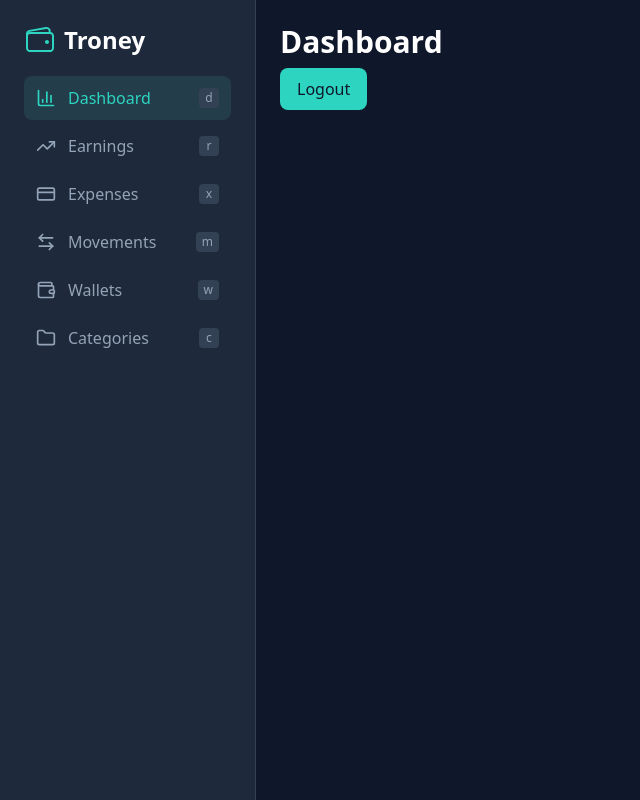
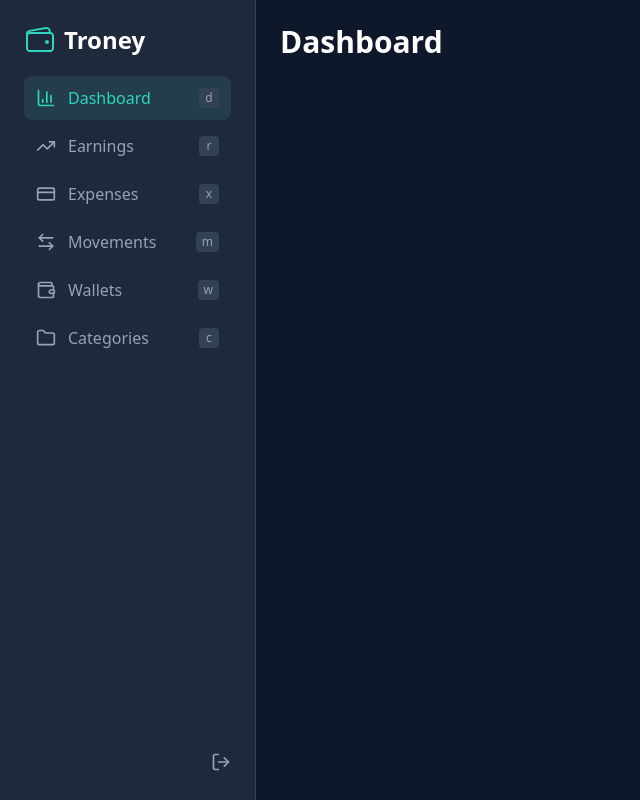
Before and after one commit to brunobragaw8t/troney-next, a Next.js app: page /dashboard in a window 1280 px wide. Shown: the whole page, without its empty margins (0-640 px from the left). Built offline with nearby package versions, Linux system fonts and the light colour scheme; no server answers.

Commit message:
feat(dashboard): add user name and logout to sidebar

```diff
--- a/src/app/(dasboard)/dashboard/page.tsx
+++ b/src/app/(dasboard)/dashboard/page.tsx
@@ -1,30 +1,7 @@
-"use client";
-
-import { Button } from "@/components/ui/button/button";
-import { useTRPC } from "@/trpc/client";
-import { useMutation } from "@tanstack/react-query";
-import { useRouter } from "next/navigation";
-
 export default function Dashboard() {
-  const router = useRouter();
-  const trpc = useTRPC();
-  const logoutMutation = useMutation(
-    trpc.auth.logout.mutationOptions({
-      onSuccess: () => {
-        router.push("/auth");
-      },
-    }),
-  );
-
-  function handleLogout() {
-    logoutMutation.mutate();
-  }
-
   return (
     <div>
       <h1 className="mb-2 text-3xl font-bold text-white">Dashboard</h1>
-
-      <Button type="button" label="Logout" onClick={handleLogout} />
     </div>
   );
 }
--- /dev/null
+++ b/src/app/(dasboard)/layout-menu.tsx
@@ -0,0 +1,82 @@
+"use client";
+
+import Link from "next/link";
+import {
+  BarChart3,
+  CreditCard,
+  TrendingUp,
+  ArrowLeftRight,
+  Wallet,
+  Folder,
+} from "lucide-react";
+import { usePathname } from "next/navigation";
+
+export function LayoutMenu() {
+  const pathname = usePathname();
+
+  const navItems = [
+    {
+      href: "/dashboard",
+      icon: BarChart3,
+      label: "Dashboard",
+      keymap: "d",
+    },
+    {
+      href: "/earnings",
+      icon: TrendingUp,
+      label: "Earnings",
+      keymap: "r",
+    },
+    {
+      href: "/expenses",
+      icon: CreditCard,
+      label: "Expenses",
+      keymap: "x",
+    },
+    {
+      href: "/movements",
+      icon: ArrowLeftRight,
+      label: "Movements",
+      keymap: "m",
+    },
+    {
+      href: "/wallets",
+      icon: Wallet,
+      label: "Wallets",
+      keymap: "w",
+    },
+    {
+      href: "/categories",
+      icon: Folder,
+      label: "Categories",
+      keymap: "c",
+    },
+  ];
+
+  return (
+    <nav>
+      <ul className="space-y-1">
+        {navItems.map((item) => (
+          <li key={item.href}>
+            <Link
+              href={item.href}
+              className={`group flex items-center gap-3 rounded-lg px-3 py-2.5 text-secondary-4 hover:text-primary-1 ${
+                pathname.startsWith(item.href)
+                  ? "bg-primary-2 bg-opacity-10 !text-primary-1"
+                  : ""
+              }`}
+            >
+              <item.icon size={20} />
+
+              <span>{item.label}</span>
+
+              <span className="ml-auto min-w-5 rounded bg-secondary-3 px-1.5 py-0.5 text-center text-xs text-secondary-4 group-hover:text-primary-1">
+                {item.keymap}
+              </span>
+            </Link>
+          </li>
+        ))}
+      </ul>
+    </nav>
+  );
+}
--- /dev/null
+++ b/src/app/(dasboard)/layout-user.tsx
@@ -0,0 +1,40 @@
+"use client";
+
+import { useUser } from "@/hooks/useUser";
+import { useTRPC } from "@/trpc/client";
+import { useMutation } from "@tanstack/react-query";
+import { LogOut } from "lucide-react";
+import { useRouter } from "next/navigation";
+
+export function LayoutUser() {
+  const router = useRouter();
+  const trpc = useTRPC();
+
+  const user = useUser();
+  const userName = user.data ? user.data.name.split(" ")[0] : null;
+
+  const logoutMutation = useMutation(
+    trpc.auth.logout.mutationOptions({
+      onSuccess: () => {
+        router.push("/auth");
+      },
+    }),
+  );
+
+  function handleLogout() {
+    logoutMutation.mutate();
+  }
+
+  return (
+    <div className="mt-auto flex items-center justify-end text-secondary-4">
+      {userName && <span className="mr-auto">{userName}</span>}
+
+      <button
+        className={`hover:text-red-500 ${logoutMutation.isPending ? "cursor-wait opacity-50" : ""}`}
+        onClick={handleLogout}
+      >
+        <LogOut size={20} className="my-1" />
+      </button>
+    </div>
+  );
+}
--- a/src/app/(dasboard)/layout.tsx
+++ b/src/app/(dasboard)/layout.tsx
@@ -1,92 +1,18 @@
-"use client";
+import { Logo } from "@/components/brand/logo";
+import { LayoutMenu } from "./layout-menu";
+import { LayoutUser } from "./layout-user";
 
-import { Logo } from "@/components/brand/logo";
-import Link from "next/link";
-import { usePathname } from "next/navigation";
-import {
-  BarChart3,
-  CreditCard,
-  TrendingUp,
-  ArrowLeftRight,
-  Wallet,
-  Folder,
-} from "lucide-react";
-
-export default function DashboardLayout({
+export default async function DashboardLayout({
   children,
 }: {
   children: React.ReactNode;
 }) {
-  const pathname = usePathname();
-
-  const navItems = [
-    {
-      href: "/dashboard",
-      icon: BarChart3,
-      label: "Dashboard",
-      keymap: "d",
-    },
-    {
-      href: "/earnings",
-      icon: TrendingUp,
-      label: "Earnings",
-      keymap: "r",
-    },
-    {
-      href: "/expenses",
-      icon: CreditCard,
-      label: "Expenses",
-      keymap: "x",
-    },
-    {
-      href: "/movements",
-      icon: ArrowLeftRight,
-      label: "Movements",
-      keymap: "m",
-    },
-    {
-      href: "/wallets",
-      icon: Wallet,
-      label: "Wallets",
-      keymap: "w",
-    },
-    {
-      href: "/categories",
-      icon: Folder,
-      label: "Categories",
-      keymap: "c",
-    },
-  ];
-
   return (
     <div className="flex min-h-screen">
       <aside className="flex w-64 flex-col gap-5 border-r border-secondary-3 bg-secondary-2 p-6">
         <Logo />
-
-        <nav>
-          <ul className="space-y-1">
-            {navItems.map((item) => (
-              <li key={item.href}>
-                <Link
-                  href={item.href}
-                  className={`group flex items-center gap-3 rounded-lg px-3 py-2.5 text-secondary-4 hover:text-primary-1 ${
-                    pathname.startsWith(item.href)
-                      ? "bg-primary-2 bg-opacity-10 !text-primary-1"
-                      : ""
-                  }`}
-                >
-                  <item.icon size={20} />
-
-                  <span>{item.label}</span>
-
-                  <span className="ml-auto min-w-5 rounded bg-secondary-3 px-1.5 py-0.5 text-center text-xs text-secondary-4 group-hover:text-primary-1">
-                    {item.keymap}
-                  </span>
-                </Link>
-              </li>
-            ))}
-          </ul>
-        </nav>
+        <LayoutMenu />
+        <LayoutUser />
       </aside>
 
       <main className="p-6">{children}</main>
--- /dev/null
+++ b/src/hooks/useUser.ts
@@ -0,0 +1,8 @@
+import { useTRPC } from "@/trpc/client";
+import { useQuery } from "@tanstack/react-query";
+
+export const useUser = () => {
+  const trpc = useTRPC();
+
+  return useQuery(trpc.users.getCurrentUserData.queryOptions());
+};
--- a/src/modules/auth/server/sessions.ts
+++ b/src/modules/auth/server/sessions.ts
@@ -38,7 +38,6 @@ export async function getSession() {
   const { success, data } = sessionDataSchema.safeParse(res);
 
   if (!success) {
-    console.log("Invalid session data");
     await unsetSessionCookie();
     await deleteSession(token);
     return null;
@@ -71,8 +70,6 @@ export async function getSessionCookie() {
   const cookieStore = await cookies();
   const token = cookieStore.get(SESSION_COOKIE_NAME)?.value;
 
-  console.log("token:", token);
-
   if (!token) {
     return null;
   }
@@ -83,5 +80,4 @@ export async function getSessionCookie() {
 export async function unsetSessionCookie(): Promise<void> {
   const cookieStore = await cookies();
   const res = cookieStore.delete(SESSION_COOKIE_NAME);
-  console.log("res:", res);
 }
--- /dev/null
+++ b/src/modules/users/server/procedures.ts
@@ -0,0 +1,24 @@
+import { db } from "@/db";
+import { users } from "@/db/schema";
+import { createTRPCRouter, protectedProcedure } from "@/trpc/init";
+import { TRPCError } from "@trpc/server";
+import { eq } from "drizzle-orm";
+
+export const usersRouter = createTRPCRouter({
+  getCurrentUserData: protectedProcedure.query(async ({ ctx }) => {
+    const [user] = await db
+      .select({
+        id: users.id,
+        email: users.email,
+        name: users.name,
+      })
+      .from(users)
+      .where(eq(users.id, ctx.session.userId));
+
+    if (!user) {
+      throw new TRPCError({ code: "NOT_FOUND", message: "User not found" });
+    }
+
+    return user;
+  }),
+});
--- a/src/trpc/routers/_app.ts
+++ b/src/trpc/routers/_app.ts
@@ -1,8 +1,10 @@
 import { createTRPCRouter } from "../init";
 import { authRouter } from "@/modules/auth/server/procedures";
+import { usersRouter } from "@/modules/users/server/procedures";
 
 export const appRouter = createTRPCRouter({
   auth: authRouter,
+  users: usersRouter,
 });
 
 // export type definition of API
```
